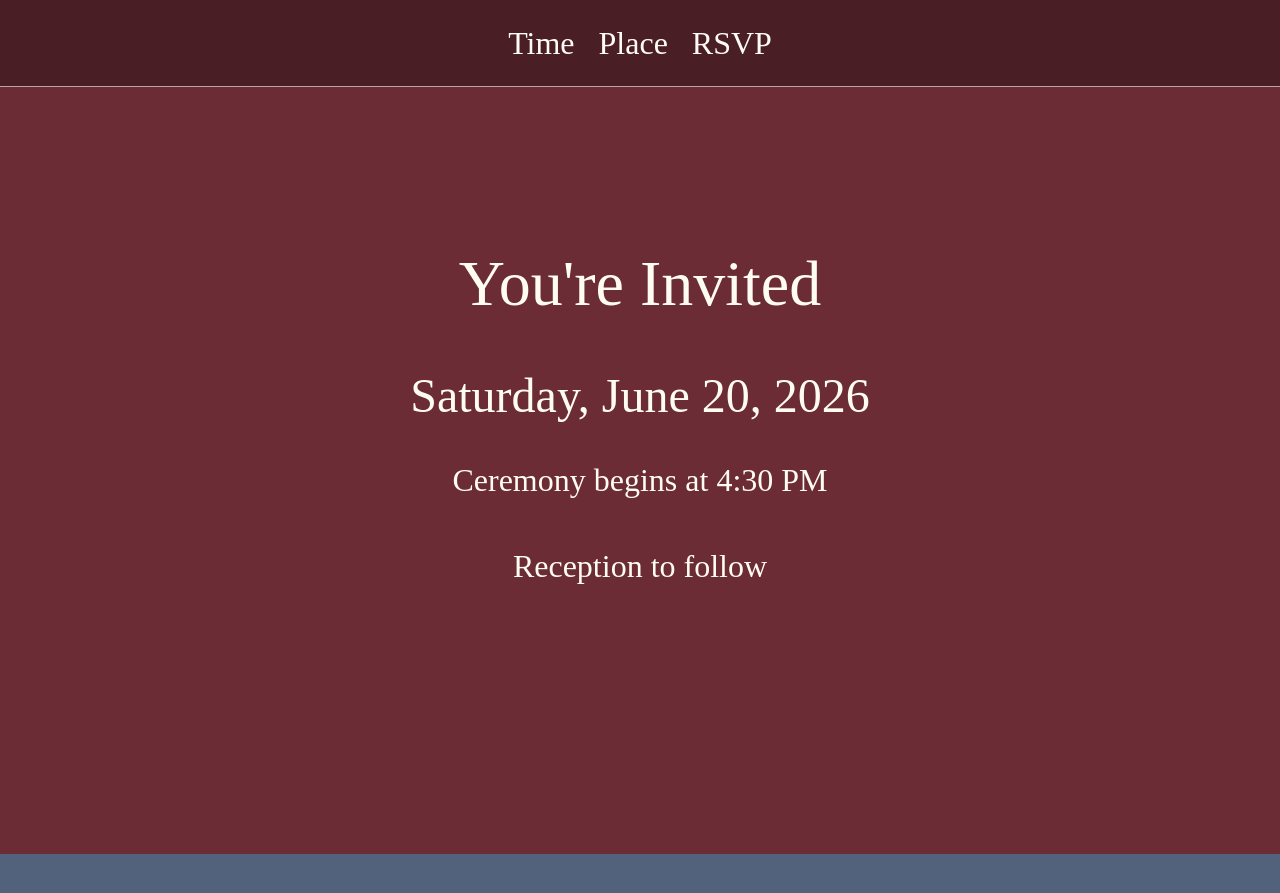
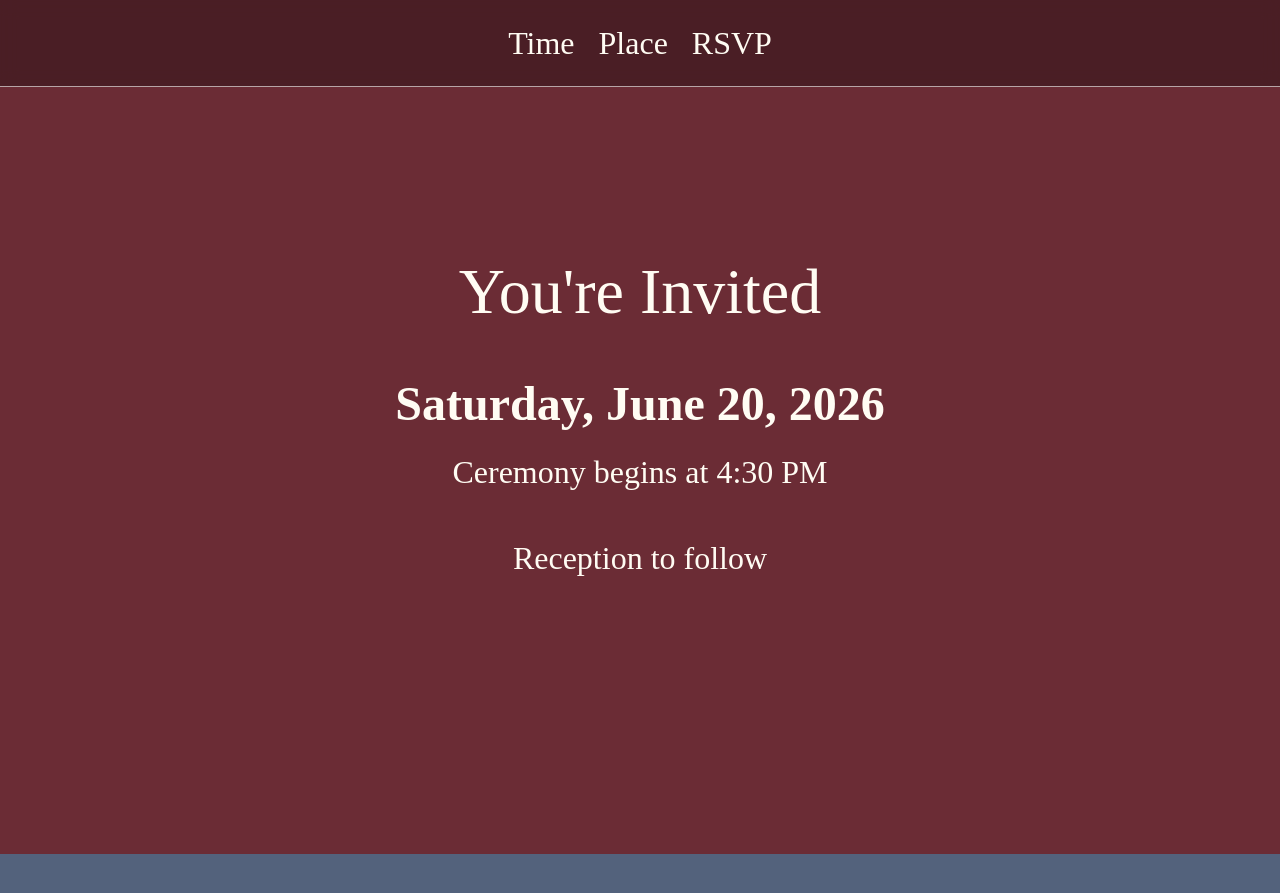
Before and after one commit to ramessey/ramessey.github.io, a Jekyll site: the page reception.html, which Jekyll copies as it is, in a window 1280 px wide and 900 px high, scrolled down 946 px. Shown: the top 893 px of the window. Built offline with Jekyll 4.4.1, drawn with Linux system fonts in a browser that asks for light colours.

```diff
--- a/reception.html
+++ b/reception.html
@@ -80,13 +80,10 @@
     }
 
 
-    h1, h2 {
+    h1{
       font-family: "Citadel Script", "Brush Script MT", cursive;
       font-weight: 400;
       margin-bottom: 1rem;
-    }
-
-    h1 {
       font-size: 4rem;
     }
 
@@ -173,8 +170,8 @@
 
       <section id="place" style="background: var(--place-bg);">
     <div class="content">
-      <h2>The Venue</h2>
-      <p>Platte River State Park</p>
+      <h1>The Venue</h1>
+      <h2>Platte River State Park</h2>
       <p>14421 346th St<br />Louisville, NE 68037</p>
       <p>Outdoor ceremony · Formal attire</p>
 
```
